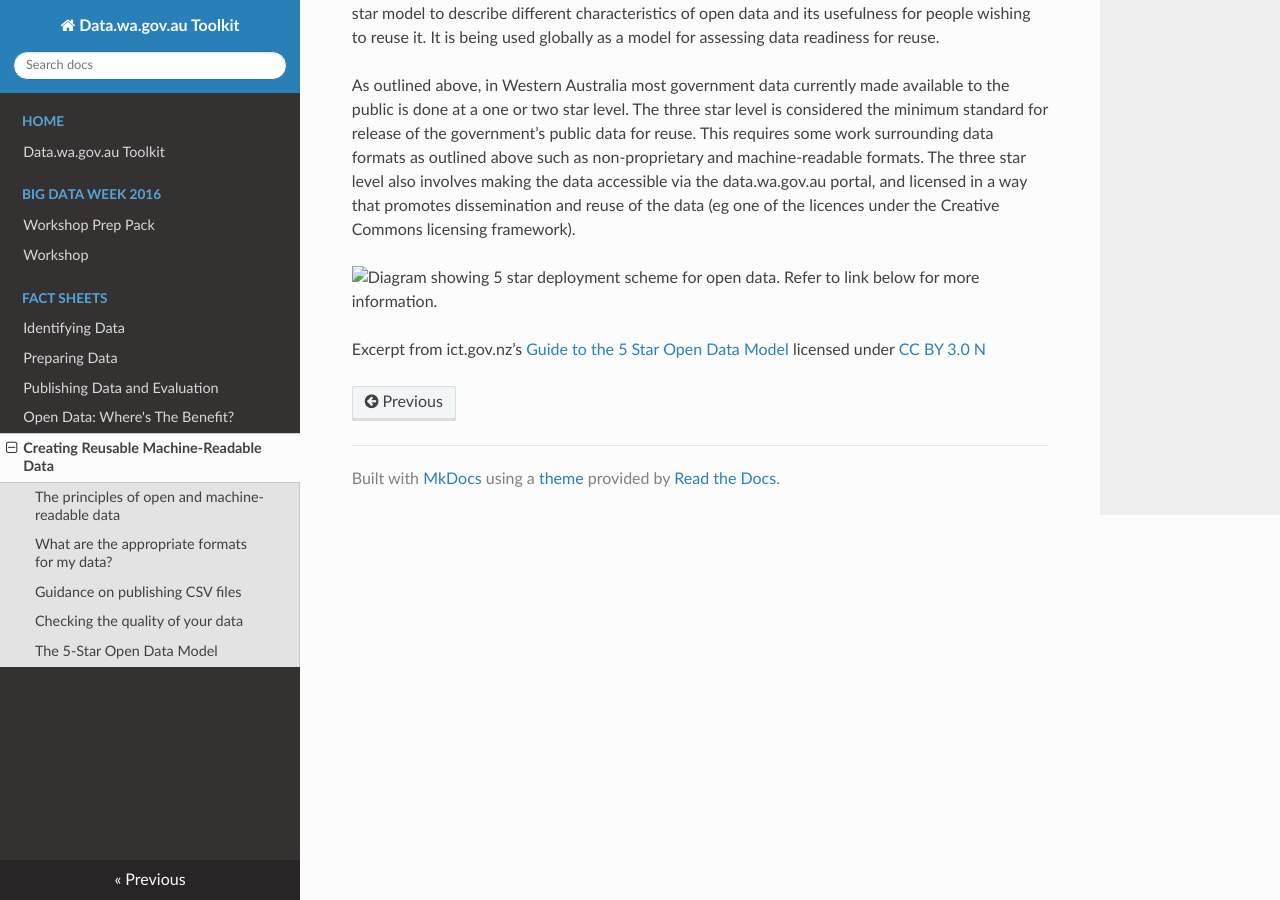
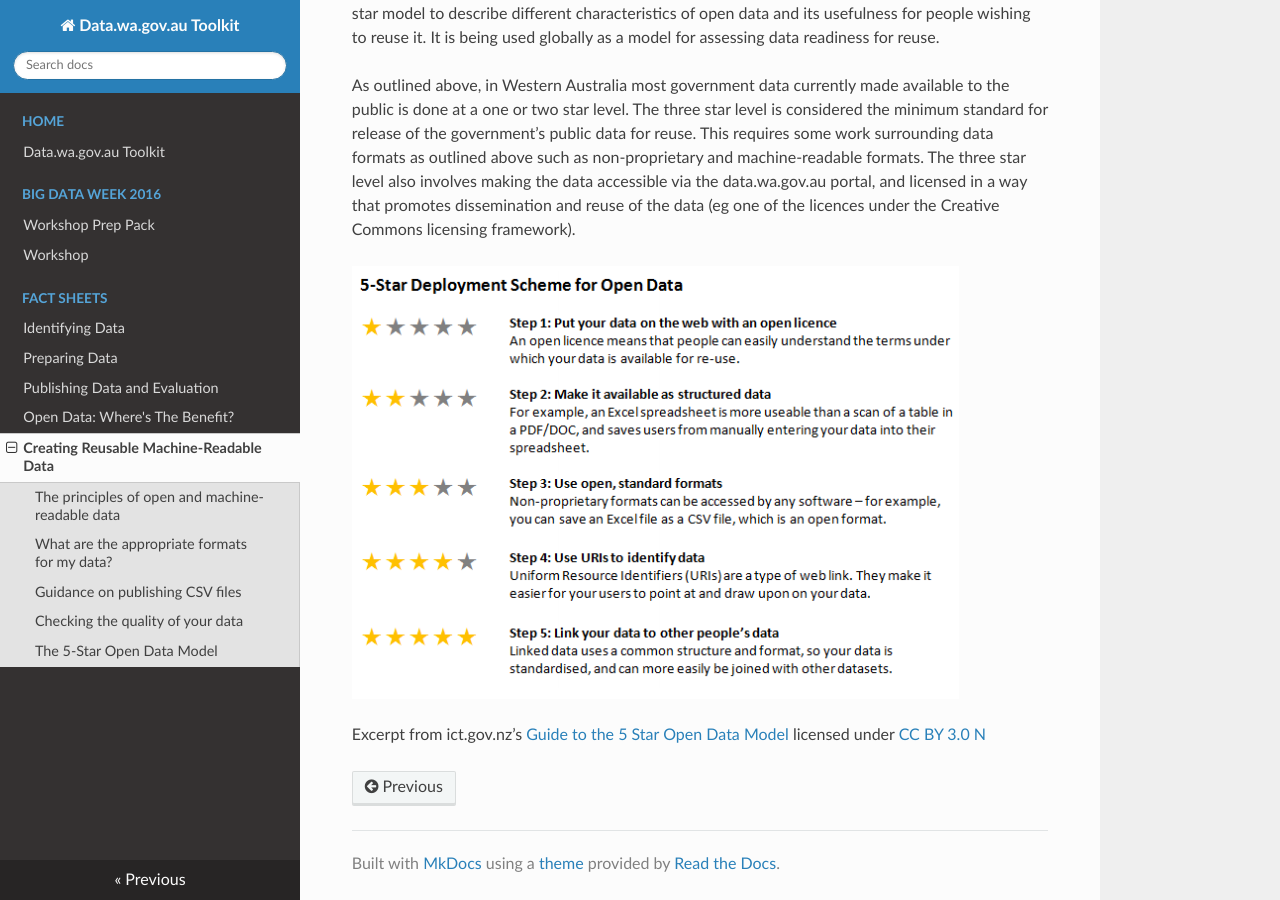
Before and after one commit to datawagovau/toolkit, an MkDocs documentation site: the page built from docs/factsheets/creating-reusable-data.md, in a window 1280 px wide and 900 px high, scrolled down 2502 px. Built offline with MkDocs 1.6.1, drawn with Linux system fonts in a browser that asks for light colours; nearby versions of some CDN libraries; old or Windows-style settings are respelled for this version of MkDocs.

Commit message:
Update creating-reusable-data.md

```diff
--- a/docs/factsheets/creating-reusable-data.md
+++ b/docs/factsheets/creating-reusable-data.md
@@ -112,6 +112,6 @@ making the data accessible via the data.wa.gov.au portal, and licensed in a way
 promotes dissemination and reuse of the data (eg one of the licences under the
 Creative Commons licensing framework).
 
-![Diagram showing 5 star deployment scheme for open data. Refer to link below for more information.](imgs/5-star-open-data-diagram.PNG "5 Star Deployment Scheme for Open Data")
+![Diagram showing 5 star deployment scheme for open data. Refer to link below for more information.](/imgs/5-star-open-data-diagram.PNG "5 Star Deployment Scheme for Open Data")
 
 Excerpt from ict.gov.nz’s [Guide to the 5 Star Open Data Model](https://www.ict.govt.nz/guidance-and-resources/open-government/toolkit-agencies/applying-5-star-open-data-model-your-high-value-pu/) licensed under [CC BY 3.0 N](http://creativecommons.org/licenses/by/3.0/nz/)
```
